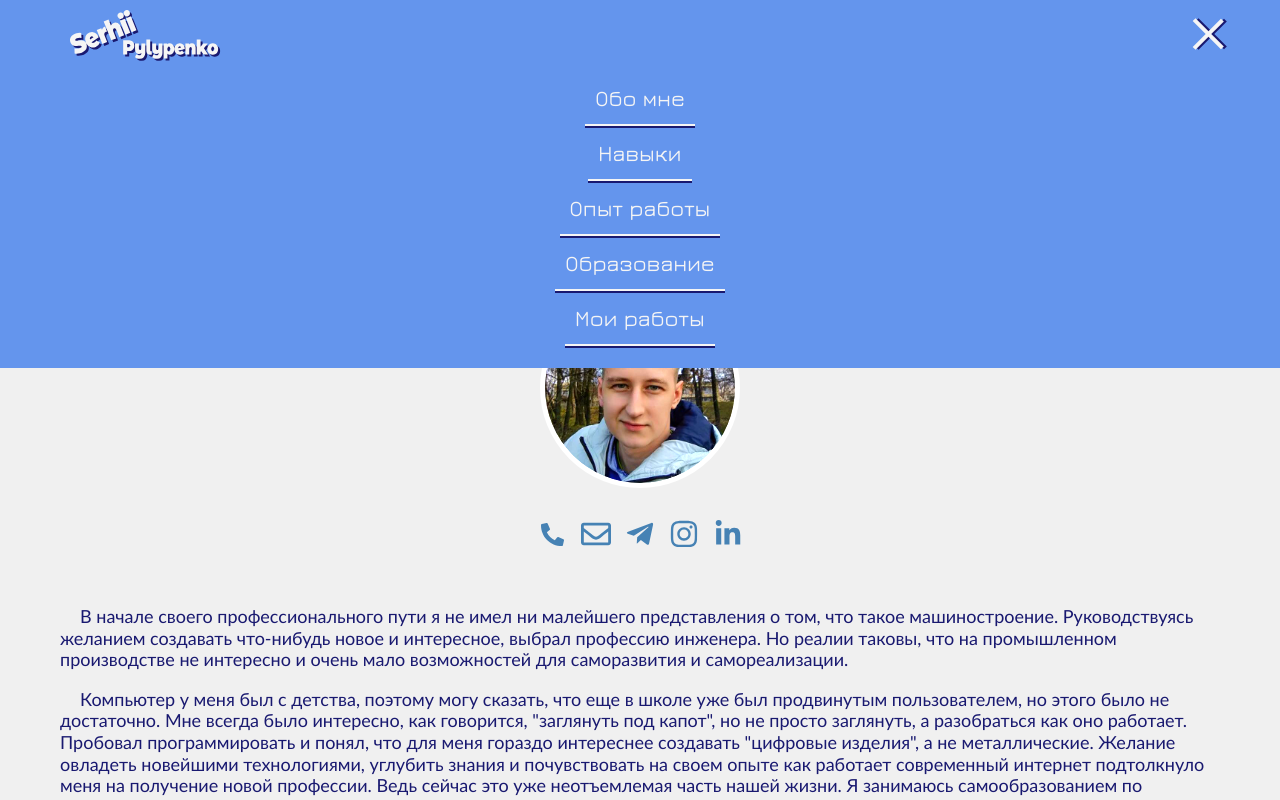
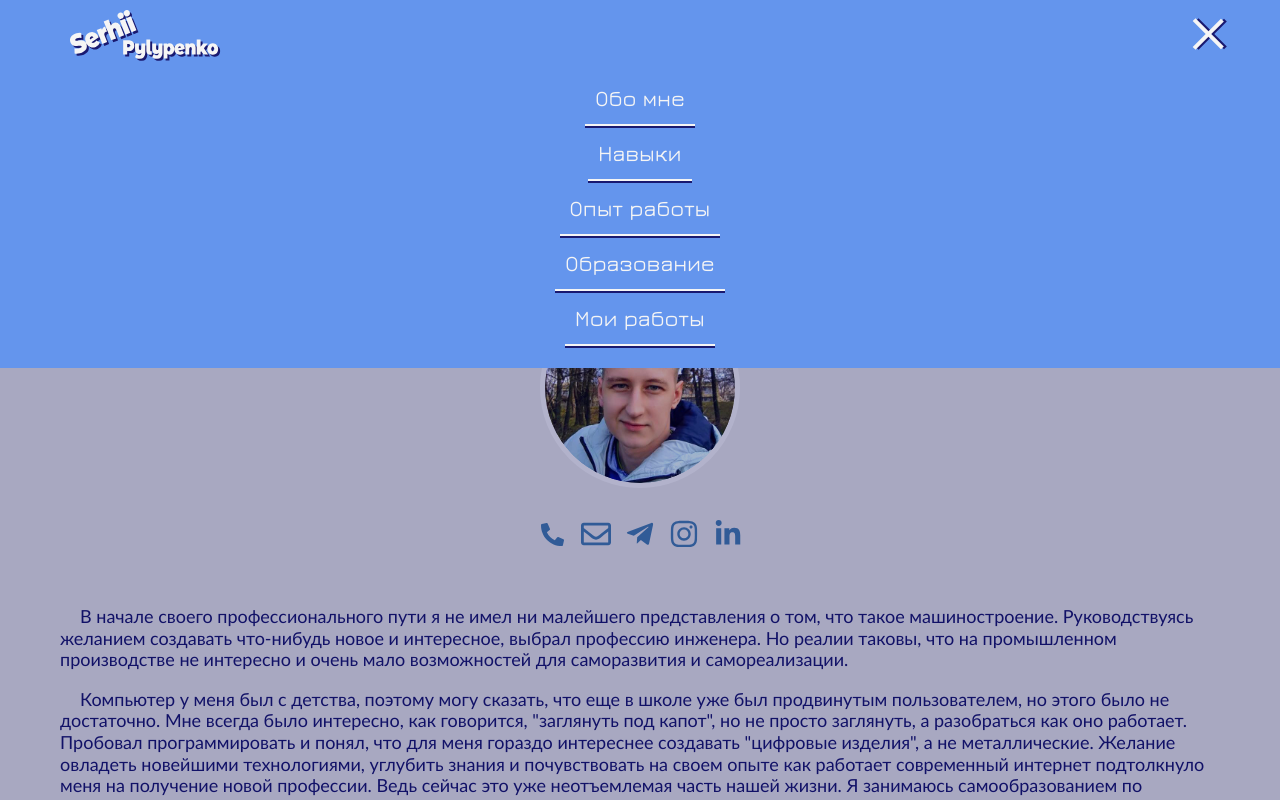
Before and after one commit to jPee2k/CV, a website built with webpack: page src/index.html in a window 1280 px wide. Both pictures are taken after a click on the button "открыть меню". Shown: the top 800 px of the page. Built offline with nearby package versions, Linux system fonts and the light colour scheme; files whose address does not match are found by name.

Commit message:
add body coverage

```diff
--- a/src/js/menu.js
+++ b/src/js/menu.js
@@ -1,9 +1,13 @@
+const body = document.querySelector('.page');
+const menuButton = body.querySelector('.main-nav__toggle');
+
 export const closeMenu = (button) => {
   button.setAttribute('aria-expanded', 'false');
   button.setAttribute('aria-label', 'открыть меню');
 
   const menu = button.parentElement;
   menu.classList.remove('main-nav--shown');
+  body.classList.remove('page--lock');
 };
 
 export const openMenu = (button) => {
@@ -12,6 +16,7 @@ export const openMenu = (button) => {
 
   const menu = button.parentElement;
   menu.classList.add('main-nav--shown');
+  body.classList.add('page--lock');
 };
 
 const mainMenuButton = document.querySelector('.main-nav__toggle');
@@ -22,3 +27,15 @@ mainMenuButton.addEventListener('click', (evt) => {
     openMenu(evt.currentTarget);
   }
 });
+
+window.addEventListener('keyup', (evt) => {
+  if (evt.code === 'Escape') {
+    closeMenu(menuButton);
+  }
+});
+
+body.addEventListener('click', (evt) => {
+  if (evt.target.classList.contains('page--lock')) {
+    closeMenu(menuButton);
+  }
+});
--- a/src/scss/blocks/header.scss
+++ b/src/scss/blocks/header.scss
@@ -1,7 +1,7 @@
 .header {
   position: fixed;
   top: 0;
-  z-index: 5;
+  z-index: $z-menu;
 
   width: 100%;
   min-height: 73px;
--- a/src/scss/blocks/main-nav.scss
+++ b/src/scss/blocks/main-nav.scss
@@ -9,7 +9,6 @@
   position: absolute;
   top: 16px;
   right: 16px;
-  z-index: 10;
 
   height: 35px;
   width: 40px;
--- a/src/scss/blocks/page.scss
+++ b/src/scss/blocks/page.scss
@@ -9,4 +9,20 @@
   line-height: 1;
   color: $text-color;
   background-color: rgba(227, 227, 227, 0.5);
+
+  margin-bottom: 100px;
 }
+
+.page--lock {
+  &::before {
+    content: "";
+    position: fixed;
+    top: 0;
+    left: 0;
+    width: 100vw;
+    height: 100vh;
+    z-index: $z-lock;
+
+    background-color: rgba(2, 2, 83, 0.3);
+  }
+}
--- a/src/scss/utils/variables.scss
+++ b/src/scss/utils/variables.scss
@@ -12,3 +12,8 @@ $link-color: steelblue;
 $link-visited: blueviolet;
 $text-color: midnightblue;
 $white-text-color: whitesmoke;
+
+// z-index
+$z-normal: 5;
+$z-menu: 20;
+$z-lock: 15;
```
